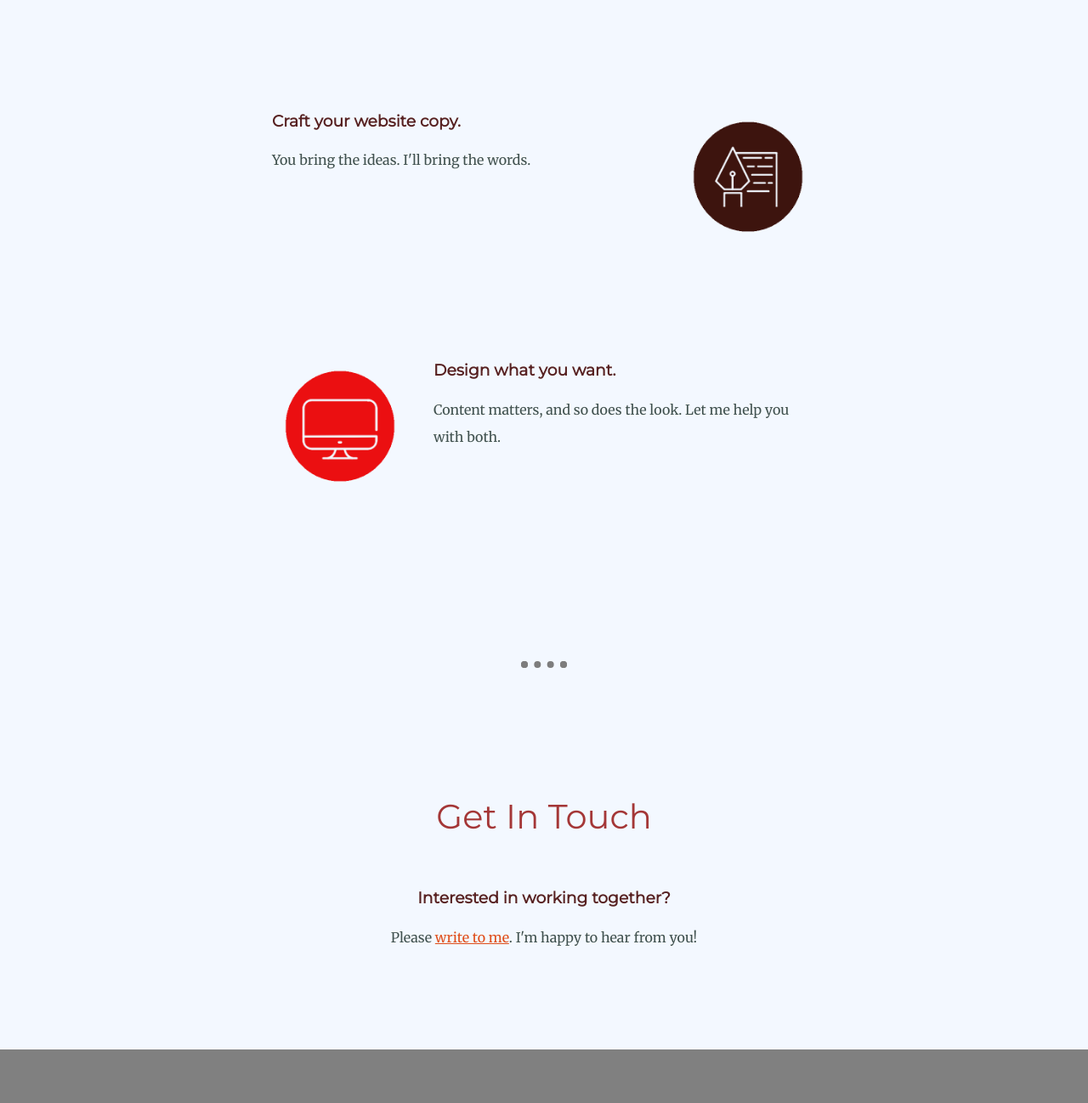
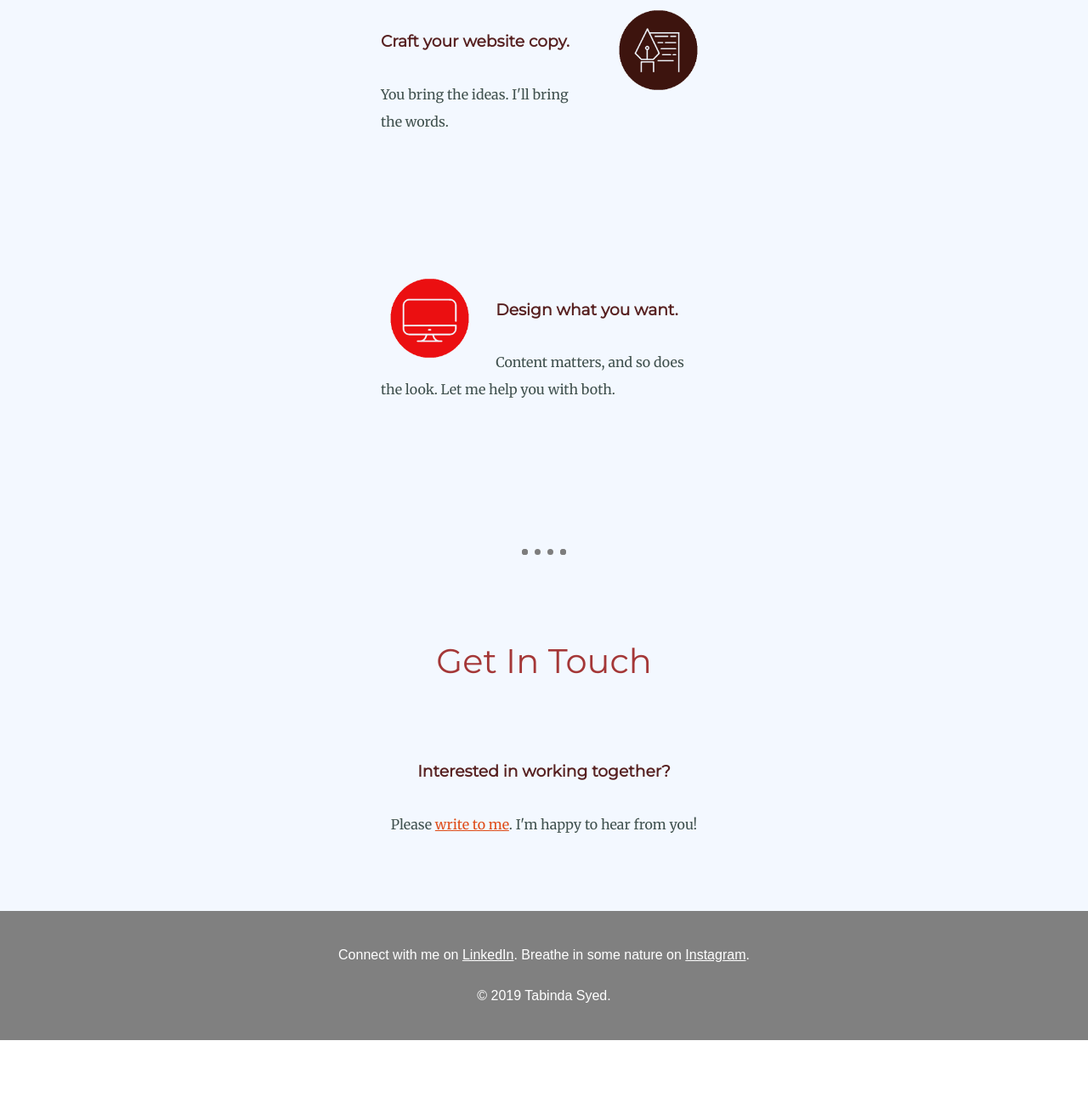
Before and after one commit to the-tabzster/test, a plain HTML site: page index.html in a window 1280 px wide. Shown: the part 2097-3395 px from the top of the page at 85% size. After the commit the page ends 3321 px from the top, so only its background shows below. Drawn offline with Linux system fonts and the light colour scheme.

Commit message:
fixed spacing

```diff
--- a/css/styles.css
+++ b/css/styles.css
@@ -25,6 +25,8 @@ h2 {
 h3 {
   font-family: 'Montserrat', sans-serif;
   color: #572121;
+  display: inline-block;
+  padding-top: 15px;
 }
 
 
@@ -37,10 +39,10 @@ a {
 }
 
 hr {
-  border: dotted #7D7D7D 8px;
+  border: dotted #7D7D7D 7px;
   border-bottom: none;
   width: 3%;
-  margin: 100px auto;
+  margin: 70px auto;
 }
 
 .top-cloud {
@@ -61,7 +63,7 @@ hr {
 }
 
 .intro {
-  width: 30%;
+  width: 35%;
   margin: auto;
 }
 
@@ -73,46 +75,49 @@ hr {
 
 .middle-container {
   background-color: #f3f8ff;
-  padding-top: 50px;
-  padding-bottom: 50px;
+  padding-top: 40px;
+  padding-bottom: 40px;
 }
 
 .bottom-container {
   background-color: grey;
-  padding-top: 50px;
-  padding-bottom: 50px;
-  line-height: .5;
+  padding-top: 20px;
+  padding-bottom: 20px;
+  line-height: 0;
   font-family: Arial;
   color: white;
 }
 
 .skills {
-  padding-top: 3em;
-  padding-bottom: 3em;
+  padding-top: 2em;
+  padding-bottom: 2em;
 }
 
 .skill-row {
-  width: 50%;
-  margin: 100px auto 100px auto;
+  width: 30%;
+  margin: 70px auto 70px auto;
   text-align: left;
 }
 
 .assess {
-  width: 25%;
+  width: 30%;
   float: left;
-  margin-right: 30px;
+  margin-right: 20px;
+  display: inline-block;
 }
 
 .write {
-  width: 25%;
+  width: 30%;
   float: right;
-  margin-left: 30px;
+  margin-left: 20px;
+  display: inline-block;
 }
 
 .design {
-  width: 25%;
+  width: 30%;
   float: left;
-  margin-right: 30px;
+  margin-right: 20px;
+  display: inline-block;
 }
 
 .get-in-touch {
@@ -120,8 +125,8 @@ hr {
 }
 
 .contact-me {
-  padding-top: 50px;
-  padding-bottom: 50px;
+  padding-top: 30px;
+  padding-bottom: 30px;
 }
 
 .footer-link {
```
